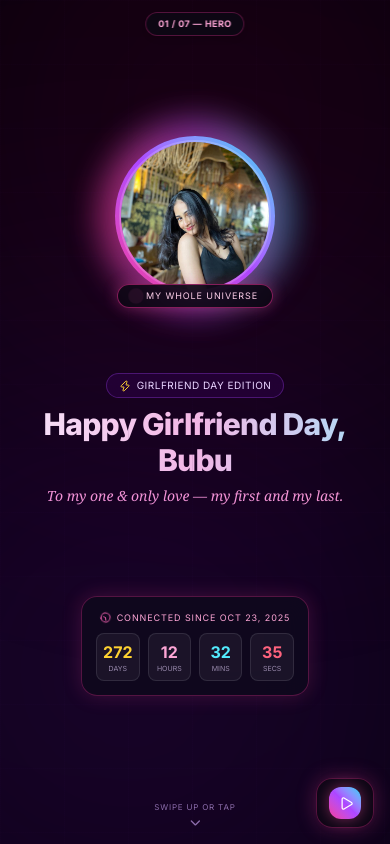
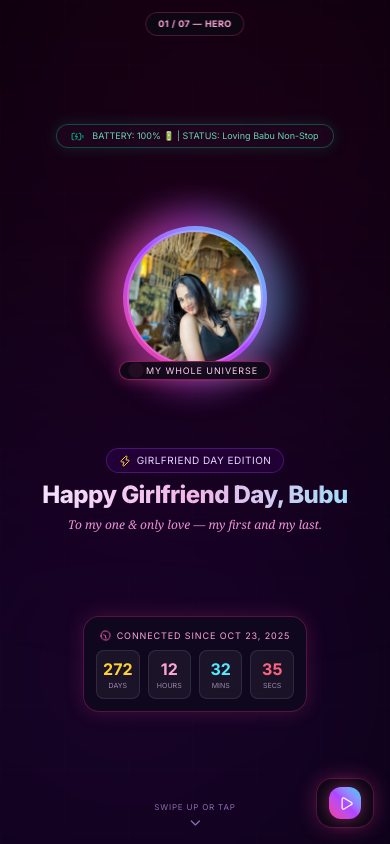
Before and after one commit to elevatesearch7/srushti-love, a Next.js app: page / in a window 390 px wide. Built offline with nearby package versions, Linux system fonts and the light colour scheme.

Commit message:
Added Heart Charging Bar, Cuteness Meter, and Daily Affirmation micro-widgets

```diff
--- a/app/page.tsx
+++ b/app/page.tsx
@@ -9,7 +9,7 @@ import {
   Home as HomeIcon, Gem, Crown, Shield, Camera, Zap, Radio,
   ChevronLeft, ChevronRight, X, Coffee, Moon, Flame, ChevronDown,
   Lock, Unlock, Clock, RefreshCw, Key, RotateCw, Cpu, RadioTower,
-  Feather, MessageCircleHeart, Send, Mail, HeartPulse, Compass, PhoneCall, Video, Ticket
+  Feather, MessageCircleHeart, Send, Mail, HeartPulse, Compass, PhoneCall, Video, Ticket, BatteryCharging, Gauge
 } from 'lucide-react';
 
 const randomAnimations: any[] = [
@@ -132,7 +132,7 @@ function LiveCounter() {
   }, []);
 
   return (
-    <div className="bg-[#0f081d]/90 border border-pink-500/30 rounded-2xl p-3.5 sm:p-4 backdrop-blur-md shadow-[0_0_20px_rgba(236,72,153,0.2)] max-w-xs sm:max-w-sm mx-auto my-3 sm:my-5">
+    <div className="bg-[#0f081d]/90 border border-pink-500/30 rounded-2xl p-3 sm:p-4 backdrop-blur-md shadow-[0_0_20px_rgba(236,72,153,0.2)] max-w-xs sm:max-w-sm mx-auto my-2 sm:my-4">
       <div className="flex items-center justify-center gap-1.5 text-pink-300 font-mono text-[9px] sm:text-[10px] mb-2">
         <Clock size={11} className="animate-spin text-pink-400" />
         <span className="uppercase tracking-widest">CONNECTED SINCE OCT 23, 2025</span>
@@ -535,12 +535,19 @@ export default function BubuWebsite() {
         >
           <div className="max-w-xl sm:max-w-3xl w-full my-auto flex flex-col items-center justify-center h-full max-h-[90dvh]">
 
-            {/* SECTION 0: HERO (elegent.jpeg) */}
+            {/* SECTION 0: HERO (elegent.jpeg) WITH BATTERY CHARGING WIDGET */}
             {activeSection === 0 && (
-              <div className="flex flex-col items-center text-center h-full justify-evenly py-4">
-                <div className="relative">
+              <div className="flex flex-col items-center text-center h-full justify-evenly py-2">
+
+                {/* WIDGET 1: Bubu's Heart Charging Bar */}
+                <div className="inline-flex items-center gap-2 bg-[#0d0714]/90 border border-emerald-500/40 px-3.5 py-1 rounded-full shadow-[0_0_15px_rgba(16,185,129,0.2)] font-mono text-[9px] sm:text-[10px] text-emerald-300">
+                  <BatteryCharging size={13} className="text-emerald-400 animate-pulse" />
+                  <span>BATTERY: 100% 🔋 | STATUS: Loving Babu Non-Stop</span>
+                </div>
+
+                <div className="relative my-1">
                   <div className="absolute -inset-4 rounded-full bg-gradient-to-r from-pink-500 via-purple-500 to-cyan-400 opacity-50 blur-lg animate-tilt" />
-                  <div className="relative w-40 h-40 sm:w-52 sm:h-52 rounded-full p-1 bg-gradient-to-tr from-pink-500 via-purple-500 to-cyan-400 shadow-[0_0_50px_rgba(236,72,153,0.4)]">
+                  <div className="relative w-36 h-36 sm:w-52 sm:h-52 rounded-full p-1 bg-gradient-to-tr from-pink-500 via-purple-500 to-cyan-400 shadow-[0_0_50px_rgba(236,72,153,0.4)]">
                     <img
                       src="/elegent.jpeg"
                       alt="Srushti"
@@ -548,23 +555,23 @@ export default function BubuWebsite() {
                       onError={(e) => { (e.currentTarget as HTMLImageElement).src = fallbacks[2]; }}
                     />
                   </div>
-                  <div className="absolute -bottom-3 left-1/2 -translate-x-1/2 bg-[#0d0714]/90 backdrop-blur-md border border-pink-500/50 px-3.5 py-1 rounded-full shadow-[0_0_15px_rgba(236,72,153,0.3)] flex items-center gap-1.5 whitespace-nowrap">
+                  <div className="absolute -bottom-2.5 left-1/2 -translate-x-1/2 bg-[#0d0714]/90 backdrop-blur-md border border-pink-500/50 px-3 py-0.5 rounded-full shadow-[0_0_15px_rgba(236,72,153,0.3)] flex items-center gap-1.5 whitespace-nowrap">
                     <span className="w-2 h-2 rounded-full bg-pink-400 animate-ping" />
                     <span className="text-[9px] sm:text-[10px] font-mono tracking-widest text-pink-200">MY WHOLE UNIVERSE</span>
                   </div>
                 </div>
 
-                <div className="flex flex-col items-center gap-2">
+                <div className="flex flex-col items-center gap-1.5">
                   <div className="inline-flex items-center gap-1.5 px-3 py-1 rounded-full border border-purple-500/30 bg-purple-950/30 backdrop-blur-md">
                     <Zap size={12} className="text-amber-300" />
                     <span className="text-[10px] sm:text-[11px] font-mono tracking-wider text-purple-200">GIRLFRIEND DAY EDITION</span>
                   </div>
 
-                  <h1 className="text-3xl sm:text-5xl font-extrabold tracking-tight bg-clip-text text-transparent bg-gradient-to-r from-white via-pink-200 to-cyan-200">
+                  <h1 className="text-2xl sm:text-5xl font-extrabold tracking-tight bg-clip-text text-transparent bg-gradient-to-r from-white via-pink-200 to-cyan-200">
                     Happy Girlfriend Day, Bubu
                   </h1>
 
-                  <p className="text-sm sm:text-xl font-serif text-pink-300 italic">
+                  <p className="text-xs sm:text-xl font-serif text-pink-300 italic">
                     To my one & only love — my first and my last.
                   </p>
                 </div>
@@ -573,21 +580,27 @@ export default function BubuWebsite() {
               </div>
             )}
 
-            {/* SECTION 1: LITTLE BUBU (bachi.jpeg) */}
+            {/* SECTION 1: LITTLE BUBU (bachi.jpeg) WITH CUTENESS METER */}
             {activeSection === 1 && (
-              <div className="w-full space-y-3 sm:space-y-6 h-full flex flex-col justify-evenly py-2">
-                <div className="text-center shrink-0">
-                  <div className="inline-flex items-center gap-1.5 px-3 py-1 rounded-full border border-pink-500/30 bg-pink-950/30 backdrop-blur-md mb-1.5">
-                    <Heart size={12} className="text-pink-400 fill-pink-400" />
+              <div className="w-full space-y-2 sm:space-y-4 h-full flex flex-col justify-evenly py-2">
+                <div className="text-center shrink-0 space-y-1">
+                  <div className="inline-flex items-center gap-1.5 px-3 py-0.5 rounded-full border border-pink-500/30 bg-pink-950/30 backdrop-blur-md">
+                    <Heart size={11} className="text-pink-400 fill-pink-400" />
                     <span className="text-[9px] font-mono text-pink-300 tracking-widest uppercase">LITTLE BUBU // 100 NAMES</span>
                   </div>
                   <h2 className="text-2xl sm:text-4xl font-bold text-white tracking-wide">
                     Forever My Cute Little Kid 👶
                   </h2>
+
+                  {/* WIDGET 2: Cuteness Meter Gauge */}
+                  <div className="inline-flex items-center gap-1.5 bg-[#0d0714]/90 border border-pink-400/40 px-3 py-0.5 rounded-full text-[9px] sm:text-[10px] font-mono text-amber-200 shadow-[0_0_15px_rgba(251,191,36,0.2)]">
+                    <Gauge size={12} className="text-amber-300 animate-spin" />
+                    <span>CUTENESS LEVEL: ♾️ / 100% (OVERFLOW ERROR 🥰)</span>
+                  </div>
                 </div>
 
-                <div className="grid grid-cols-1 md:grid-cols-2 gap-4 sm:gap-6 items-center max-w-3xl mx-auto w-full bg-[#0f081d]/90 border border-pink-500/40 rounded-3xl p-4 sm:p-6 backdrop-blur-2xl shadow-[0_0_40px_rgba(236,72,153,0.3)]">
-                  <div className="relative w-full h-48 sm:h-80 rounded-2xl overflow-hidden border border-pink-500/30 shadow-[0_0_15px_rgba(236,72,153,0.2)] bg-black/80 flex items-center justify-center p-2">
+                <div className="grid grid-cols-1 md:grid-cols-2 gap-3 sm:gap-6 items-center max-w-3xl mx-auto w-full bg-[#0f081d]/90 border border-pink-500/40 rounded-3xl p-3.5 sm:p-6 backdrop-blur-2xl shadow-[0_0_40px_rgba(236,72,153,0.3)]">
+                  <div className="relative w-full h-44 sm:h-80 rounded-2xl overflow-hidden border border-pink-500/30 shadow-[0_0_15px_rgba(236,72,153,0.2)] bg-black/80 flex items-center justify-center p-2">
                     <img
                       src="/bachi.jpeg"
                       alt="Little Srushti"
@@ -599,7 +612,7 @@ export default function BubuWebsite() {
                     </span>
                   </div>
 
-                  <div className="relative h-48 sm:h-80 rounded-2xl overflow-hidden border border-pink-500/30 bg-[#090412]/90 p-3 sm:p-4 flex flex-col justify-center">
+                  <div className="relative h-44 sm:h-80 rounded-2xl overflow-hidden border border-pink-500/30 bg-[#090412]/90 p-3 sm:p-4 flex flex-col justify-center">
                     <div className="pointer-events-none absolute inset-x-0 top-0 h-10 bg-gradient-to-b from-[#090412] to-transparent z-10" />
                     <div className="pointer-events-none absolute inset-x-0 bottom-0 h-10 bg-gradient-to-t from-[#090412] to-transparent z-10" />
 
@@ -779,9 +792,9 @@ export default function BubuWebsite() {
               </div>
             )}
 
-            {/* SECTION 4: COZY & FANCY ENLARGED LOVE JAR 🏺 */}
+            {/* SECTION 4: COZY LOVE JAR WITH DAILY AFFIRMATION WIDGET 🏺 */}
             {activeSection === 4 && (
-              <div className="w-full text-center max-w-xl mx-auto space-y-3 sm:space-y-5 h-full flex flex-col justify-evenly py-2">
+              <div className="w-full text-center max-w-xl mx-auto space-y-2 sm:space-y-4 h-full flex flex-col justify-evenly py-2">
                 <div className="inline-flex items-center gap-1.5 px-3.5 py-1 rounded-full border border-amber-400/40 bg-amber-950/30 backdrop-blur-md shadow-[0_0_15px_rgba(251,191,36,0.25)] shrink-0 self-center">
                   <Sparkles size={12} className="text-amber-300 animate-spin" />
                   <span className="text-[10px] sm:text-[11px] font-serif tracking-widest text-amber-200 uppercase">Cozy Memory Keepsake</span>
@@ -791,12 +804,18 @@ export default function BubuWebsite() {
                   Why Bubu Is My World 🌹
                 </h2>
 
-                <div className="bg-gradient-to-b from-[#1d0b2e]/90 via-[#130622]/95 to-[#090212]/98 border border-amber-400/30 rounded-3xl p-5 sm:p-8 backdrop-blur-2xl shadow-[0_0_50px_rgba(251,191,36,0.15)] relative flex flex-col items-center justify-between overflow-hidden gap-3">
+                {/* WIDGET 3: Daily Affirmation Pill Banner */}
+                <div className="bg-gradient-to-r from-pink-950/60 via-amber-950/60 to-purple-950/60 border border-amber-400/40 px-3.5 py-1.5 rounded-full text-[10px] sm:text-xs font-serif italic text-amber-200 shadow-[0_0_15px_rgba(251,191,36,0.25)] mx-auto max-w-md flex items-center justify-center gap-1.5 shrink-0">
+                  <Heart size={12} className="text-pink-400 fill-pink-400 animate-pulse" />
+                  <span>TODAY&apos;S REMINDER: Srushti is the prettiest girl in the universe ✨</span>
+                </div>
+
+                <div className="bg-gradient-to-b from-[#1d0b2e]/90 via-[#130622]/95 to-[#090212]/98 border border-amber-400/30 rounded-3xl p-4 sm:p-6 backdrop-blur-2xl shadow-[0_0_50px_rgba(251,191,36,0.15)] relative flex flex-col items-center justify-between overflow-hidden gap-2 sm:gap-3">
 
                   <motion.div
                     animate={{ y: [0, -6, 0] }}
                     transition={{ duration: 2.8, repeat: Infinity, ease: "easeInOut" }}
-                    className="bg-gradient-to-r from-amber-500 via-rose-500 to-pink-600 text-white text-xs sm:text-sm font-serif italic px-5 py-2 rounded-full shadow-[0_0_20px_rgba(251,191,36,0.4)] border border-amber-200 flex items-center gap-2 cursor-pointer z-20"
+                    className="bg-gradient-to-r from-amber-500 via-rose-500 to-pink-600 text-white text-xs sm:text-sm font-serif italic px-5 py-1.5 sm:py-2 rounded-full shadow-[0_0_20px_rgba(251,191,36,0.4)] border border-amber-200 flex items-center gap-2 cursor-pointer z-20"
                     onClick={handlePullLetterFromJar}
                   >
                     <Feather size={14} className="text-amber-200" />
@@ -805,7 +824,7 @@ export default function BubuWebsite() {
 
                   <div
                     onClick={handlePullLetterFromJar}
-                    className="relative w-52 h-56 sm:w-64 sm:h-72 my-1 cursor-pointer group flex items-center justify-center transition-transform duration-300 hover:scale-105"
+                    className="relative w-48 h-52 sm:w-64 sm:h-72 my-0.5 cursor-pointer group flex items-center justify-center transition-transform duration-300 hover:scale-105"
                   >
                     <svg viewBox="0 0 120 150" className="w-full h-full drop-shadow-[0_0_30px_rgba(251,191,36,0.3)]">
                       <defs>
@@ -864,12 +883,12 @@ export default function BubuWebsite() {
                   <button
                     onClick={handlePullLetterFromJar}
                     disabled={isExtractingLetter}
-                    className="inline-flex items-center justify-center gap-2 bg-gradient-to-r from-amber-500 via-rose-500 to-pink-600 text-white font-serif italic text-xs sm:text-sm px-7 py-3 rounded-full shadow-[0_0_25px_rgba(251,191,36,0.4)] hover:scale-105 active:scale-95 transition-all cursor-pointer border border-amber-200/50"
+                    className="inline-flex items-center justify-center gap-2 bg-gradient-to-r from-amber-500 via-rose-500 to-pink-600 text-white font-serif italic text-xs sm:text-sm px-6 py-2.5 rounded-full shadow-[0_0_25px_rgba(251,191,36,0.4)] hover:scale-105 active:scale-95 transition-all cursor-pointer border border-amber-200/50"
                   >
-                    <Feather size={15} /> {isExtractingLetter ? 'Unsealing...' : 'Unseal A Romantic Letter 💌'}
+                    <Feather size={14} /> {isExtractingLetter ? 'Unsealing...' : 'Unseal A Romantic Letter 💌'}
                   </button>
 
-                  <div className="w-full flex items-center justify-center pt-2.5 border-t border-white/10 text-[10px] sm:text-[11px] font-serif italic text-amber-200/70">
+                  <div className="w-full flex items-center justify-center pt-2 border-t border-white/10 text-[10px] font-serif italic text-amber-200/70">
                     ✨ Crafted with endless devotion for my adorable Bubu ✨
                   </div>
 
@@ -877,7 +896,7 @@ export default function BubuWebsite() {
               </div>
             )}
 
-            {/* SECTION 5: LONG DISTANCE DEVOTION & COMFORT HUB (OPTION 3 DISTANCE METRIC WIDGET) 🫂 */}
+            {/* SECTION 5: LONG DISTANCE DEVOTION & COMFORT HUB 🫂 */}
             {activeSection === 5 && (
               <div className="w-full text-center max-w-xl mx-auto space-y-3 sm:space-y-4 h-full flex flex-col justify-evenly py-2">
                 <div className="inline-flex items-center gap-1.5 px-3.5 py-1 rounded-full border border-pink-400/40 bg-pink-950/30 backdrop-blur-md shadow-[0_0_15px_rgba(236,72,153,0.25)] shrink-0 self-center">
@@ -891,7 +910,7 @@ export default function BubuWebsite() {
 
                 <div className="bg-gradient-to-b from-[#180826]/90 via-[#0e0419]/95 to-[#06020c]/98 border border-pink-500/40 rounded-3xl p-4 sm:p-6 backdrop-blur-2xl shadow-[0_0_50px_rgba(236,72,153,0.2)] relative flex flex-col justify-between items-center gap-3.5">
 
-                  {/* OPTION 3: Compact LDR Distance Metric Widget */}
+                  {/* LDR Distance Metric Widget */}
                   <div className="w-full bg-white/5 border border-pink-500/30 rounded-2xl p-3 sm:p-4 flex items-center justify-between font-mono text-xs sm:text-sm shadow-inner">
                     <div className="flex items-center gap-1.5 text-pink-300 font-bold">
                       <span>📍</span>
@@ -964,7 +983,7 @@ export default function BubuWebsite() {
               </div>
             )}
 
-            {/* SECTION 6: SECRET SECURITY VAULT (WITH OPTION 2: UNLOCKED PERKS & PASSES) */}
+            {/* SECTION 6: SECRET SECURITY VAULT */}
             {activeSection === 6 && (
               <div className="w-full space-y-3 sm:space-y-6 h-full flex flex-col justify-evenly py-2">
                 <div className="text-center shrink-0">
@@ -1074,7 +1093,7 @@ export default function BubuWebsite() {
                       </p>
                     </div>
 
-                    {/* OPTION 2: Unlocked Special Passes inside the Vault */}
+                    {/* Unlocked Special Passes inside the Vault */}
                     <div className="mt-4 pt-3 border-t border-pink-500/30 shrink-0">
                       <h4 className="text-[10px] font-mono text-pink-300 uppercase tracking-widest mb-2 flex items-center gap-1.5">
                         <Ticket size={13} className="text-amber-300" /> Unlocked Bubu VIP Passes:
```
